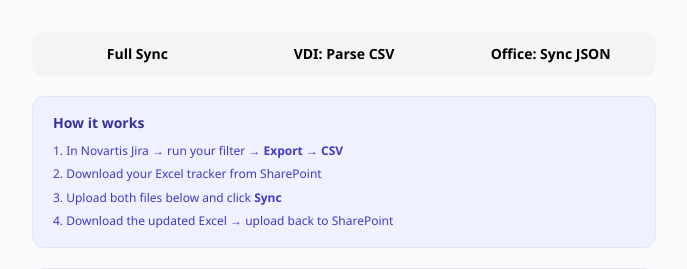
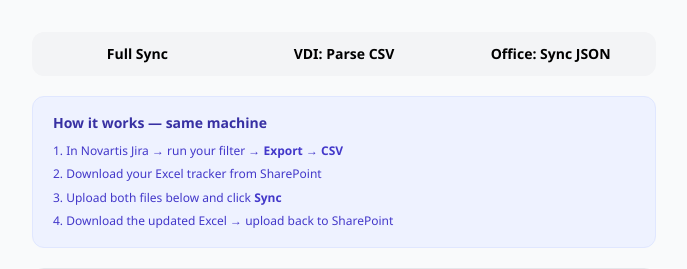
Before and after one commit to psheldon230/User-Story-Tracker, a Flask app: page / in a window 1280 px wide. Shown: the part 67-336 px from the top of the page, without its empty margins (296-983 px from the left). Run offline with Flask 3, Linux system fonts and the light colour scheme; some libraries are stand-ins or nearby versions.

Commit message:
fix: bind to 0.0.0.0 for Codespaces and update UI instructions
- Bind Flask to 0.0.0.0 so Codespaces can expose the port publicly
- Update instructions to reflect VDI=Codespaces, office=localhost workflow

https://claude.ai/code/session_01XiQFoJRMttSs5E9zdNao6o

```diff
--- a/app.py
+++ b/app.py
@@ -237,4 +237,4 @@ def sync():
 
 
 if __name__ == "__main__":
-    app.run(debug=True, port=5000)
+    app.run(debug=True, host="0.0.0.0", port=5000)
--- a/templates/index.html
+++ b/templates/index.html
@@ -62,7 +62,7 @@
 
     <!-- Instructions: full -->
     <div id="instructions-full" class="bg-indigo-50 border border-indigo-100 rounded-xl px-5 py-4">
-      <p class="text-indigo-800 text-sm font-semibold mb-2">How it works</p>
+      <p class="text-indigo-800 text-sm font-semibold mb-2">How it works &mdash; same machine</p>
       <ol class="text-indigo-700 text-xs space-y-1 list-decimal list-inside leading-relaxed">
         <li>In Novartis Jira &rarr; run your filter &rarr; <strong>Export &rarr; CSV</strong></li>
         <li>Download your Excel tracker from SharePoint</li>
@@ -73,18 +73,20 @@
 
     <!-- Instructions: vdi -->
     <div id="instructions-vdi" class="bg-amber-50 border border-amber-100 rounded-xl px-5 py-4 hidden">
-      <p class="text-amber-800 text-sm font-semibold mb-2">VDI Step &mdash; Parse CSV</p>
+      <p class="text-amber-800 text-sm font-semibold mb-2">VDI Step &mdash; open this page in GitHub Codespaces</p>
       <ol class="text-amber-700 text-xs space-y-1 list-decimal list-inside leading-relaxed">
+        <li>On VDI: open GitHub &rarr; go to the repo &rarr; <strong>Code &rarr; Codespaces &rarr; Open</strong></li>
+        <li>In the Codespace terminal run: <code>python app.py</code> &rarr; open the public URL</li>
         <li>In Novartis Jira &rarr; run your filter &rarr; <strong>Export &rarr; CSV</strong></li>
-        <li>Upload the CSV below and click <strong>Parse &amp; Download JSON</strong></li>
-        <li>Send the downloaded <code>.json</code> file to yourself over Teams</li>
-        <li>On your office machine, switch to <strong>Office: Sync JSON</strong></li>
+        <li>Upload the CSV here and click <strong>Parse &amp; Download JSON</strong></li>
+        <li>Send the <code>.json</code> file to yourself over Teams</li>
+        <li>Switch to your Deloitte machine &rarr; open <strong>localhost:5000</strong> &rarr; use <strong>Office: Sync JSON</strong></li>
       </ol>
     </div>
 
     <!-- Instructions: office -->
     <div id="instructions-office" class="bg-emerald-50 border border-emerald-100 rounded-xl px-5 py-4 hidden">
-      <p class="text-emerald-800 text-sm font-semibold mb-2">Office Step &mdash; Sync from JSON</p>
+      <p class="text-emerald-800 text-sm font-semibold mb-2">Deloitte Machine Step &mdash; localhost:5000</p>
       <ol class="text-emerald-700 text-xs space-y-1 list-decimal list-inside leading-relaxed">
         <li>Download the <code>.json</code> file from Teams (sent from VDI)</li>
         <li>Download your Excel tracker from SharePoint</li>
```
